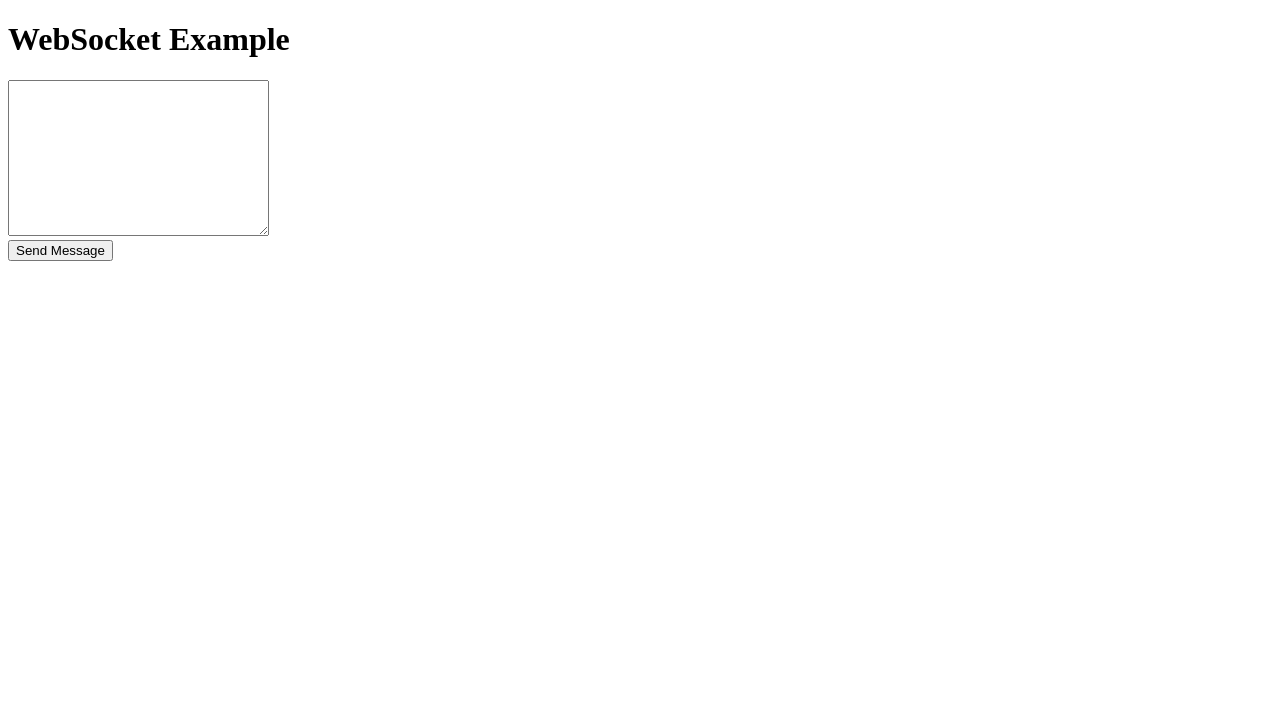
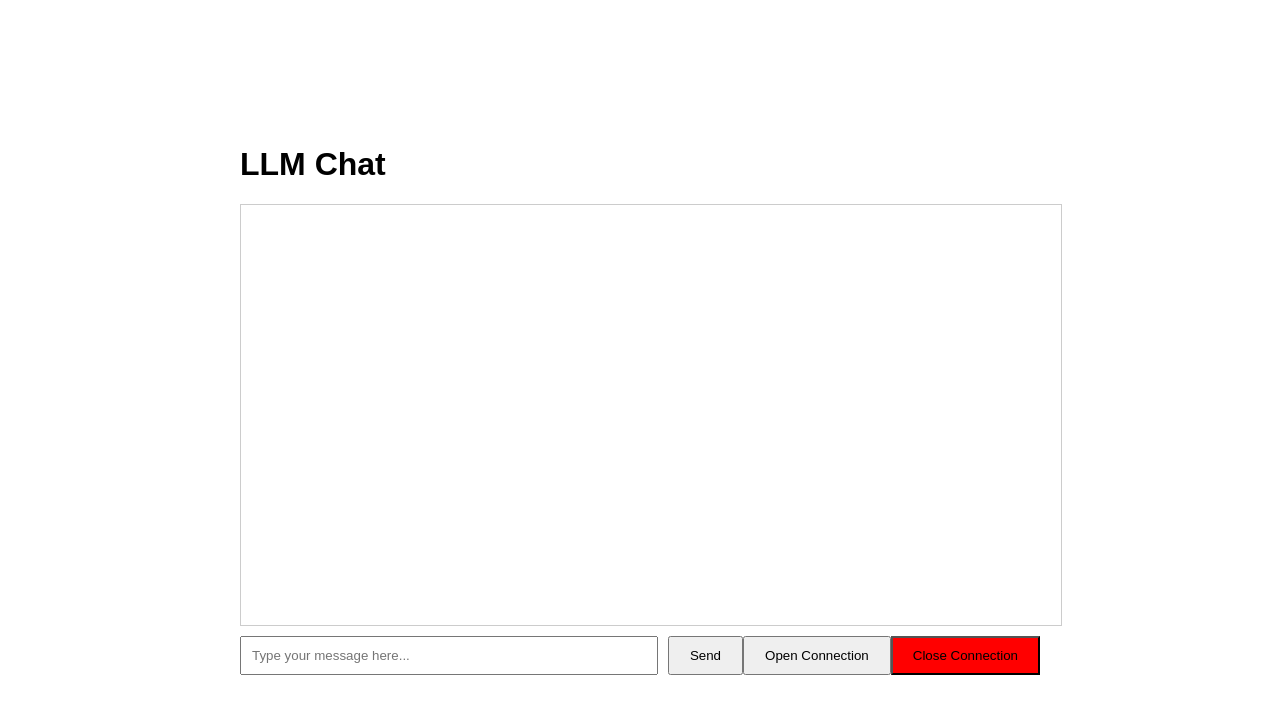
Before and after one commit to cxweoth/jarvis, a plain HTML site: page web/index.html in a window 1280 px wide. Drawn offline with Linux system fonts and the light colour scheme.

Commit message:
build web socket service

```diff
--- a/web/index.html
+++ b/web/index.html
@@ -1,21 +1,123 @@
 <!DOCTYPE html>
 <html>
     <head>
-        <title>WebSocket Test</title>
+        <title>LLM Chat</title>
+        <style>
+            body {
+                font-family: Arial, sans-serif;
+                display: flex;
+                justify-content: center;
+                align-items: center;
+                height: 100vh;
+                margin: 0;
+            }
+            #chat-wrapper {
+                width: 80%;
+                max-width: 800px; /* Adjust this value based on your preference */
+                display: flex;
+                flex-direction: column;
+                align-items: left;
+            }
+            #chat-container {
+                width: 100%;
+                height: 400px;
+                border: 1px solid #ccc;
+                padding: 10px;
+                overflow-y: scroll;
+            }
+            .message {
+                padding: 5px;
+                margin-bottom: 2px;
+                border-radius: 5px;
+            }
+            .received {
+                background-color: #f0f0f0;
+                text-align: left;
+            }
+            .sent {
+                background-color: #d1e7dd;
+                text-align: right;
+            }
+            #input-container {
+                width: 100%;
+                margin-top: 10px;
+                display: flex;
+                justify-content: space-between;
+            }
+            #messageText {
+                flex-grow: 1;
+                margin-right: 10px;
+                padding: 10px;
+            }
+            button {
+                padding: 10px 20px;
+            }
+        </style>
     </head>
     <body>
-        <h1>WebSocket Example</h1>
-        <textarea id="ws-response" cols="30" rows="10"></textarea><br>
-        <button onclick="sendMessage()">Send Message</button>
+        <div id="chat-wrapper">
+            <h1>LLM Chat</h1>
+            <div id="chat-container"></div>
+            <div id="input-container">
+                <input type="text" id="messageText" placeholder="Type your message here...">
+                <button onclick="sendMessage()">Send</button>
+                <button onclick="startWebSocket()">Open Connection</button>
+                <button onclick="closeWebSocket()" style="background-color: red;">Close Connection</button>
+            </div>
+        </div>
         <script>
-            var ws = new WebSocket("ws://127.0.0.1:8000/api/v1/llm/chatbot/ws");
-            ws.onmessage = function(event) {
-                var messages = document.getElementById('ws-response');
-                messages.value += event.data + '\\n';
-            };
+            var ws;
+
+            function startWebSocket() {
+                ws = new WebSocket("ws://127.0.0.1:8000/api/v1/llm/chatbot/ws");
+                ws.onmessage = function(event) {
+                    var chatContainer = document.getElementById('chat-container');
+                    var messageDiv = document.createElement('div');
+                    messageDiv.classList.add('message', 'received');
+                    messageDiv.textContent = event.data;
+                    chatContainer.appendChild(messageDiv);
+                    chatContainer.scrollTop = chatContainer.scrollHeight; // Auto-scroll to latest message
+                };
+                ws.onopen = function(event) {
+                    var chatContainer = document.getElementById('chat-container');
+                    var messageDiv = document.createElement('div');
+                    messageDiv.classList.add('message', 'received');
+                    messageDiv.textContent = "Connection established!";
+                    chatContainer.appendChild(messageDiv);
+                };
+            }
+
+            function closeWebSocket() {
+                if (ws) {
+                    ws.close();
+                    var chatContainer = document.getElementById('chat-container');
+                    var messageDiv = document.createElement('div');
+                    messageDiv.classList.add('message', 'received');
+                    messageDiv.textContent = "Connection closed!";
+                    chatContainer.appendChild(messageDiv);
+                }
+            }
+
             function sendMessage() {
-                ws.send("Hello, server!");
+                var messageInput = document.getElementById('messageText');
+                var message = messageInput.value;
+                if (message.trim() === '' || !ws || ws.readyState !== WebSocket.OPEN) return; // Don't send empty messages or if websocket is not open
+                var chatContainer = document.getElementById('chat-container');
+                var messageDiv = document.createElement('div');
+                messageDiv.classList.add('message', 'sent');
+                messageDiv.textContent = message;
+                chatContainer.appendChild(messageDiv);
+                chatContainer.scrollTop = chatContainer.scrollHeight; // Auto-scroll to latest message
+                ws.send(message);
+                messageInput.value = ''; // Clear input box after sending
             }
+
+            document.getElementById('messageText').addEventListener('keydown', function(event) {
+                if (event.key === 'Enter' && !event.shiftKey) {
+                    event.preventDefault(); // Prevent the default action to stop from creating a new line
+                    sendMessage();
+                }
+            });
         </script>
     </body>
 </html>
```
Also changed, not shown: 4 other files.
